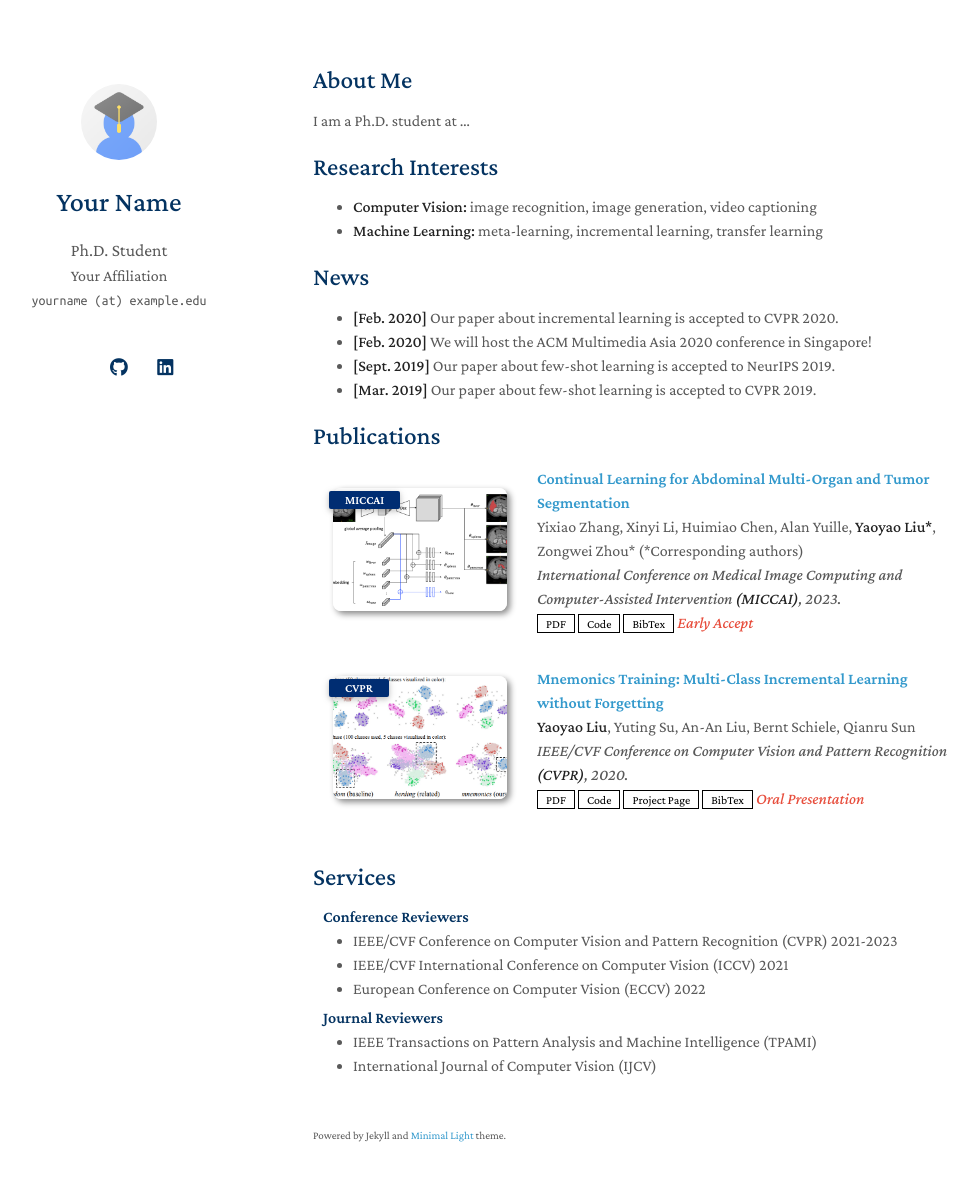
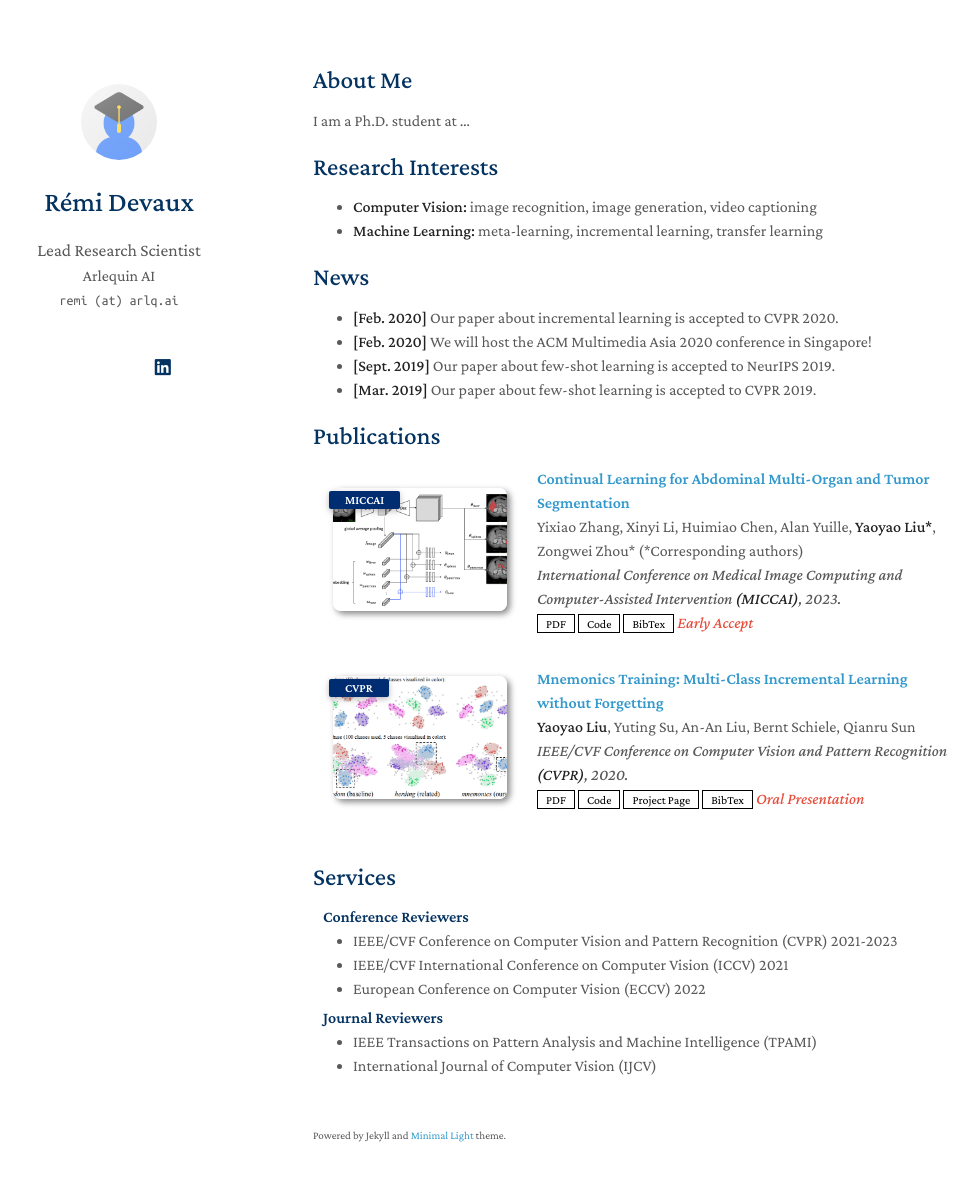
Before and after one commit to rdevaux309/rdevaux309.github.io, a Jekyll site: the page built from index.md, in a window 1280 px wide and 1216 px high. Shown: the top 1181 px of the window, without its empty margins (157-1135 px from the left). Built offline with Jekyll 4.4.1, drawn with Linux system fonts in a browser that asks for light colours; a style sheet for code colours, icons or effects is not loaded; our own code applies the rules of GitHub Pages for plain Markdown files.

Commit message:
Update _config.yml

```diff
--- a/_config.yml
+++ b/_config.yml
@@ -1,8 +1,8 @@
 # Basic Information
-title: Your Name
-position: Ph.D. Student
-affiliation: Your Affiliation
-email: yourname (at) example.edu
+title: Rémi Devaux
+position: Lead Research Scientist
+affiliation: Arlequin AI
+email: remi (at) arlq.ai
 
 # Search Engine Optimization (SEO)
 # The following information is used to improve the website traffic from search engines, e.g., Google.
@@ -12,11 +12,11 @@ canonical: https://minimal-light-theme.yliu.me/
 
 # Links
 # If you don't need one of them, you may delete the corresponding line.
-google_scholar: https://scholar.google.com/
+google_scholar: https://scholar.google.com/citations?user=WrD80M0AAAAJ
+linkedin: https://www.linkedin.com/in/r%C3%A9mi-devaux-5191b194/
 cv_link: assets/files/curriculum_vitae.pdf
-github_link: https://github.com/
-linkedin: https://www.linkedin.com/
-twitter: https://twitter.com/
+# github_link: https://github.com/
+# twitter: https://twitter.com/
 
 # Images (e.g., your profile picture and your website's favicon)
 # "favicon" and "favicon_dark" are used for the light and dark modes, respectively.
@@ -38,7 +38,7 @@ font: "Serif" # or "Sans Serif"
 
 # Google Analytics ID
 # Please remove this if you don't use Google Analytics
-google_analytics: UA-111540567-4
+# google_analytics: UA-111540567-4
 
 # Use this project as a remote theme for GitHub Pages
 # See the guide here: https://docs.github.com/en/pages/setting-up-a-github-pages-site-with-jekyll/adding-a-theme-to-your-github-pages-site-using-jekyll
```
